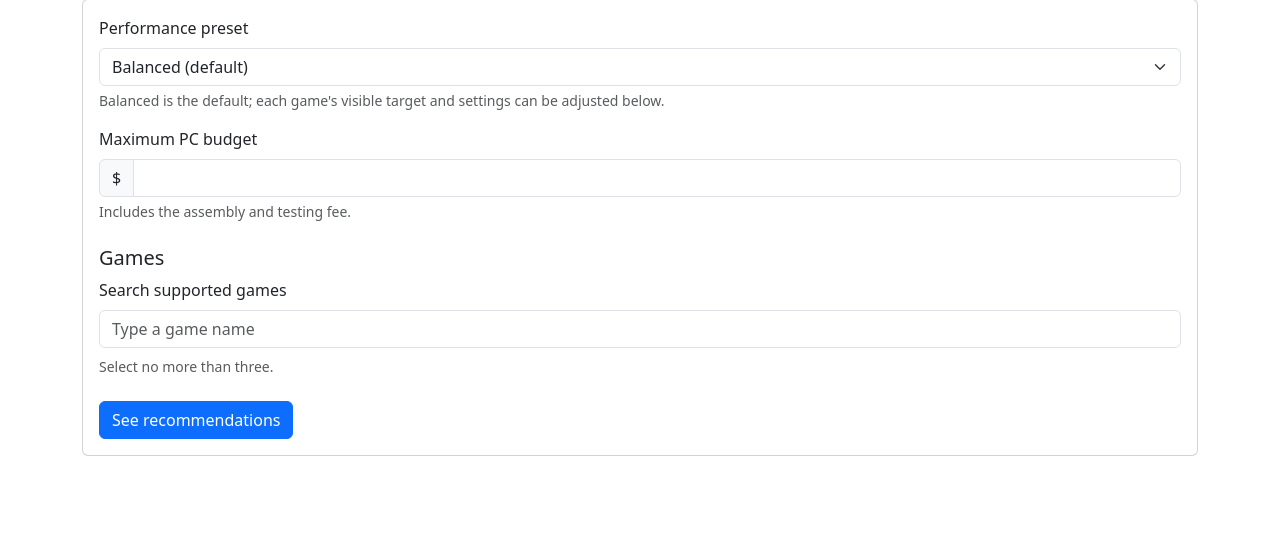
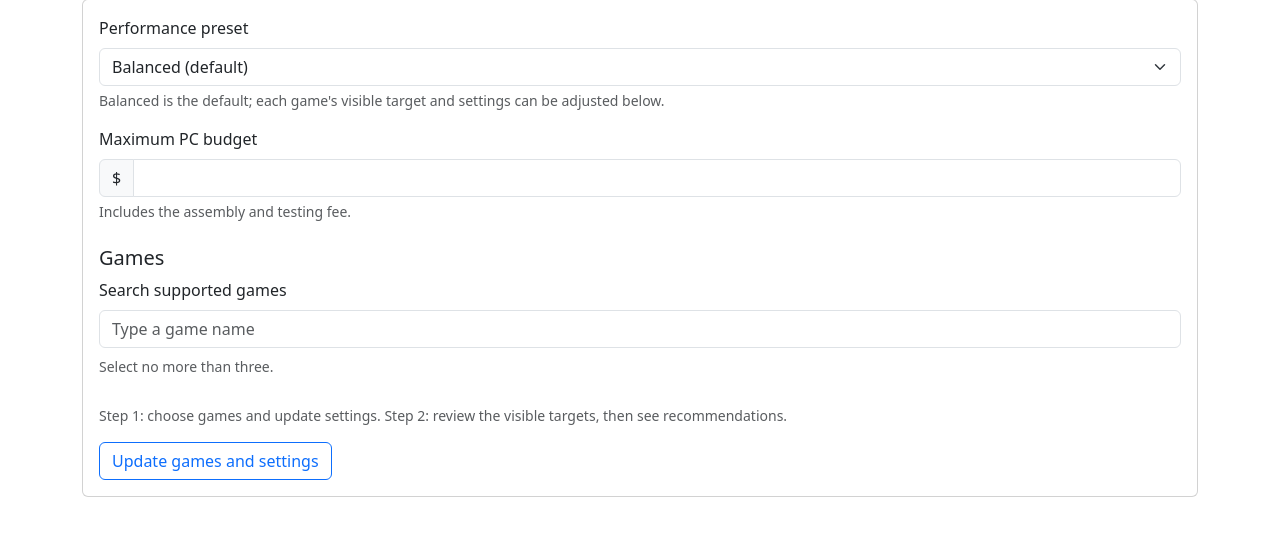
Before and after one commit to uglyoholioh/BuildWise_PairProj31, a Django app: page /questionnaire in a window 1280 px wide. Shown: the part 159-695 px from the top of the page. Run offline with Django 5.2, Linux system fonts and the light colour scheme; data that the repository does not hold is empty.

Commit message:
Harden the storefront and gaming questionnaire

```diff
--- a/catalogue/urls.py
+++ b/catalogue/urls.py
@@ -5,7 +5,7 @@ from . import views
 app_name = "catalogue"
 
 urlpatterns = [
-    path("", views.placeholder, name="home"),
+    path("", views.preset_list, name="home"),
     path("components", views.placeholder, name="components"),
     path("staff/components", staff_required(views.component_list), name="component_list"),
     path("staff/components/new", staff_required(views.component_create), name="component_create"),
--- a/recommendations/forms.py
+++ b/recommendations/forms.py
@@ -5,28 +5,44 @@ from django import forms
 from .models import Game, GameSettingSupport, QuestionnaireResponse
 
 
+class SupportedGamesField(forms.ModelMultipleChoiceField):
+    def clean(self, value):
+        for game_id in value or []:
+            text = str(game_id)
+            if not text.isascii() or not text.isdecimal() or len(text) > 19 or not 0 < int(text) <= 9223372036854775807:
+                raise forms.ValidationError("Choose valid supported games.")
+        return super().clean(value)
+
+
 class QuestionnaireForm(forms.Form):
     PERF_LEVELS = (("balanced", "Balanced (default)"),)
-    games = forms.ModelMultipleChoiceField(
+    games = SupportedGamesField(
         queryset=Game.objects.filter(supported_settings__isnull=False).distinct().order_by("name"),
         widget=forms.CheckboxSelectMultiple,
-        required=False,
+        required=True,
     )
     perf_level = forms.ChoiceField(choices=PERF_LEVELS, initial="balanced")
     max_spend = forms.DecimalField(min_value=Decimal("0.01"), max_digits=10, decimal_places=2)
 
-    def __init__(self, *args, initial_response=None, **kwargs):
+    def __init__(self, *args, initial_response=None, include_settings=True, **kwargs):
         super().__init__(*args, **kwargs)
         if self.is_bound:
             selected = self.data.getlist("games") if hasattr(self.data, "getlist") else self.data.get("games", [])
             selected = selected if isinstance(selected, (list, tuple)) else [selected]
         else:
-            selected = [str(row.game_id) for row in initial_response.game_settings.all()] if initial_response else []
+            selected = self.initial.get("games", [str(row.game_id) for row in initial_response.game_settings.all()] if initial_response else [])
         if initial_response:
             self.fields["max_spend"].initial = initial_response.max_spend
             self.fields["perf_level"].initial = initial_response.perf_level
         self.game_settings = []
-        for game in self.fields["games"].queryset.filter(pk__in=selected):
+        # Let ModelMultipleChoiceField validate IDs before querying dynamic settings.
+        try:
+            games = self.fields["games"].clean(selected)
+        except forms.ValidationError:
+            games = []
+        if not include_settings or len(games) > 3:
+            games = []
+        for game in games:
             supported = list(game.supported_settings.order_by("resolution", "graphics_preset"))
             resolutions = sorted({row.resolution for row in supported})
             default_setting = next(
--- a/recommendations/views.py
+++ b/recommendations/views.py
@@ -52,6 +52,29 @@ def questionnaire(request):
         initial=initial,
         initial_response=previous,
     )
+    if request.method == "POST":
+        selection = QuestionnaireForm(request.POST, include_settings=False)
+        if not selection.is_valid():
+            form = selection
+        else:
+            draft = request.session.get("questionnaire_draft", {})
+            # Keep edits to removed games so re-adding a game restores its settings.
+            for game_id in GameSettingSupport.objects.values_list("game_id", flat=True).distinct():
+                for suffix in ("fps_goal", "resolution", "graphics_preset"):
+                    key = f"game_{game_id}_{suffix}"
+                    if key in request.POST:
+                        draft[key] = request.POST[key]
+            request.session["questionnaire_draft"] = draft
+            needs_settings = any(name not in request.POST for name in form.fields if name.startswith("game_"))
+            if request.POST.get("action") == "settings" or needs_settings:
+                initial = dict(draft)
+                initial.update({"games": list(selection.cleaned_data["games"].values_list("pk", flat=True)),
+                                "perf_level": selection.cleaned_data["perf_level"],
+                                "max_spend": selection.cleaned_data["max_spend"]})
+                form = QuestionnaireForm(initial=initial, initial_response=previous)
+                return render(request, "recommendations/questionnaire.html", {
+                    "form": form, "game_settings": form.game_settings,
+                })
     if request.method == "POST" and form.is_valid():
         with transaction.atomic():
             response = QuestionnaireResponse.objects.create(
@@ -69,6 +92,7 @@ def questionnaire(request):
                     graphics_preset=form.cleaned_data[f"{prefix}_graphics_preset"],
                 )
         request.session["questionnaire_response_id"] = response.pk
+        request.session.pop("questionnaire_draft", None)
         messages.success(request, "Your gaming needs have been saved.")
         return redirect("recommendations:recommendations")
     return render(
--- a/templates/recommendations/questionnaire.html
+++ b/templates/recommendations/questionnaire.html
@@ -6,14 +6,16 @@
   {% if form.non_field_errors %}<div class="alert alert-danger">{{ form.non_field_errors }}</div>{% endif %}
   <div class="mb-3"><label class="form-label" for="id_perf_level">Performance preset</label>{{ form.perf_level }}<div class="form-text">Balanced is the default; each game's visible target and settings can be adjusted below.</div></div>
   <div class="mb-4"><label class="form-label" for="id_max_spend">Maximum PC budget</label><div class="input-group"><span class="input-group-text">$</span>{{ form.max_spend }}</div>{% for error in form.max_spend.errors %}<div class="text-danger small">{{ error }}</div>{% endfor %}<div class="form-text">Includes the assembly and testing fee.</div></div>
-  <fieldset class="mb-4"><legend class="h5">Games</legend><label class="form-label" for="game-search">Search supported games</label><input class="form-control mb-2" type="search" id="game-search" placeholder="Type a game name"><div id="game-options">{{ form.games }}</div><div class="form-text">Select no more than three.</div>{% for error in form.games.errors %}<div class="text-danger small">{{ error }}</div>{% endfor %}</fieldset>
+  <fieldset class="mb-4"><legend class="h5">Games</legend><label class="form-label" for="game-search">Search supported games</label><input class="form-control mb-2" type="search" id="game-search" placeholder="Type a game name"><div id="game-options">{% for option in form.games %}<div class="game-option">{{ option }}</div>{% endfor %}</div><div class="form-text">Select no more than three.</div>{% for error in form.games.errors %}<div class="text-danger small">{{ error }}</div>{% endfor %}</fieldset>
   {% for setting in game_settings %}<fieldset class="border rounded p-3 mb-3" data-setting-pairs="{{ setting.pairs }}"><legend class="h6">{{ setting.game.name }}</legend><div class="row g-3"><div class="col-md-4"><label class="form-label" for="{{ setting.fps_goal.id_for_label }}">FPS target</label>{{ setting.fps_goal }}{% for error in setting.fps_goal.errors %}<div class="text-danger small">{{ error }}</div>{% endfor %}</div><div class="col-md-4"><label class="form-label" for="{{ setting.resolution.id_for_label }}">Resolution</label>{{ setting.resolution }}{% for error in setting.resolution.errors %}<div class="text-danger small">{{ error }}</div>{% endfor %}</div><div class="col-md-4"><label class="form-label" for="{{ setting.graphics_preset.id_for_label }}">Graphics preset</label>{{ setting.graphics_preset }}{% for error in setting.graphics_preset.errors %}<div class="text-danger small">{{ error }}</div>{% endfor %}</div></div></fieldset>{% endfor %}
-  <button class="btn btn-primary align-self-start" type="submit">See recommendations</button>
+  <p class="form-text">Step 1: choose games and update settings. Step 2: review the visible targets, then see recommendations.</p>
+  <div class="d-flex gap-2"><button class="btn btn-outline-primary" type="submit" name="action" value="settings" formnovalidate>Update games and settings</button>
+  {% if game_settings %}<button class="btn btn-primary" type="submit" name="action" value="recommend">See recommendations</button>{% endif %}</div>
 </form>
 <script>
   document.getElementById("game-search").addEventListener("input", function () {
     const query = this.value.toLowerCase();
-    document.querySelectorAll("#game-options li").forEach((item) => {
+    document.querySelectorAll("#game-options .game-option").forEach((item) => {
       item.hidden = !item.textContent.toLowerCase().includes(query);
     });
   });
```
Also changed, not shown: catalogue/views.py (+1 -10 lines).
